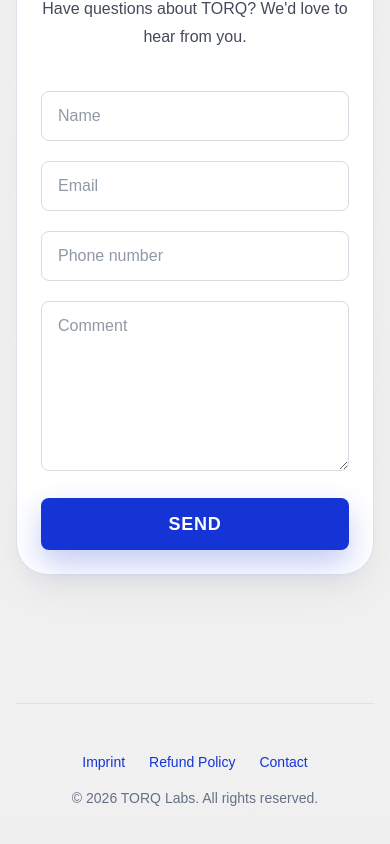
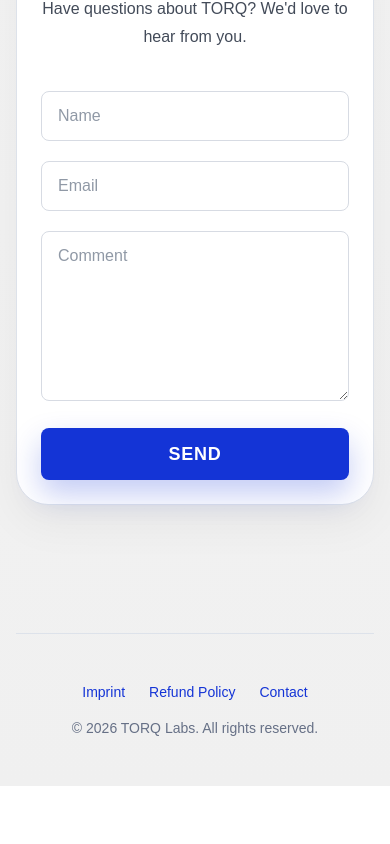
Before and after one commit to tungp2302/updater-frontend, a Next.js app: page / in a window 390 px wide. Shown: the part 3446-4290 px from the top of the page. After the commit the page ends 4232 px from the top, so only its background shows below. Built offline with nearby package versions, Linux system fonts and the light colour scheme.

Commit message:
chore: remove phone field from contact form
- Remove phone input from contact form UI
- Remove phone parameter from contact API
- Simplify form to just name, email, message
- Both Resend emails updated (no phone sent)

```diff
--- a/src/app/api/contact/route.ts
+++ b/src/app/api/contact/route.ts
@@ -4,7 +4,6 @@ export async function POST(request: NextRequest) {
   try {
     let name: FormDataEntryValue | null = null;
     let email: FormDataEntryValue | null = null;
-    let phone: FormDataEntryValue | null = null;
     let message: FormDataEntryValue | null = null;
 
     // Accept either form-data or JSON
@@ -13,13 +12,11 @@ export async function POST(request: NextRequest) {
       const body = await request.json().catch(() => ({} as any));
       name = body.name ?? null;
       email = body.email ?? null;
-      phone = body.phone ?? null;
       message = body.message ?? null;
     } else {
       const formData = await request.formData();
       name = formData.get("name");
       email = formData.get("email");
-      phone = formData.get("phone");
       message = formData.get("message");
     }
 
@@ -31,8 +28,8 @@ export async function POST(request: NextRequest) {
       );
     }
 
-    // For now, log the submission (in production, integrate with email service)
-    console.log("Contact form submission:", { name, email, phone, message });
+    // Log the submission
+    console.log("Contact form submission:", { name, email, message });
 
     // If RESEND_API_KEY is provided, send through Resend (no extra dependency)
     const RESEND_KEY = process.env.RESEND_API_KEY;
@@ -55,7 +52,7 @@ export async function POST(request: NextRequest) {
               <h2>New Contact Form Submission</h2>
               <p><strong>Name:</strong> ${name}</p>
               <p><strong>Email:</strong> ${email}</p>
-              <p><strong>Phone:</strong> ${phone ?? "Not provided"}</p>
+
               <p><strong>Message:</strong></p>
               <p>${message}</p>
             `,
--- a/src/app/page.tsx
+++ b/src/app/page.tsx
@@ -575,13 +575,6 @@ export default function Home() {
                 />
               </div>
 
-              <input
-                type="tel"
-                name="phone"
-                placeholder="Phone number"
-                className="w-full rounded-lg border border-[#d7dbe3] bg-white px-4 py-3 text-base text-[#1f232b] placeholder-[#9099a6] transition focus:border-[#1434d6] focus:outline-none focus:ring-1 focus:ring-[#1434d6]/20"
-              />
-
               <textarea
                 name="message"
                 placeholder="Comment"
```
